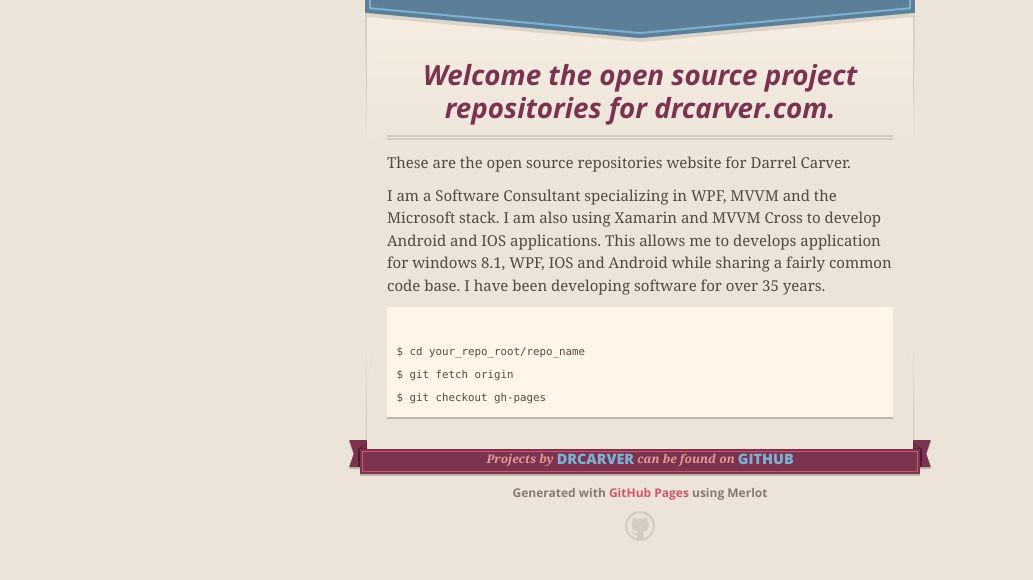
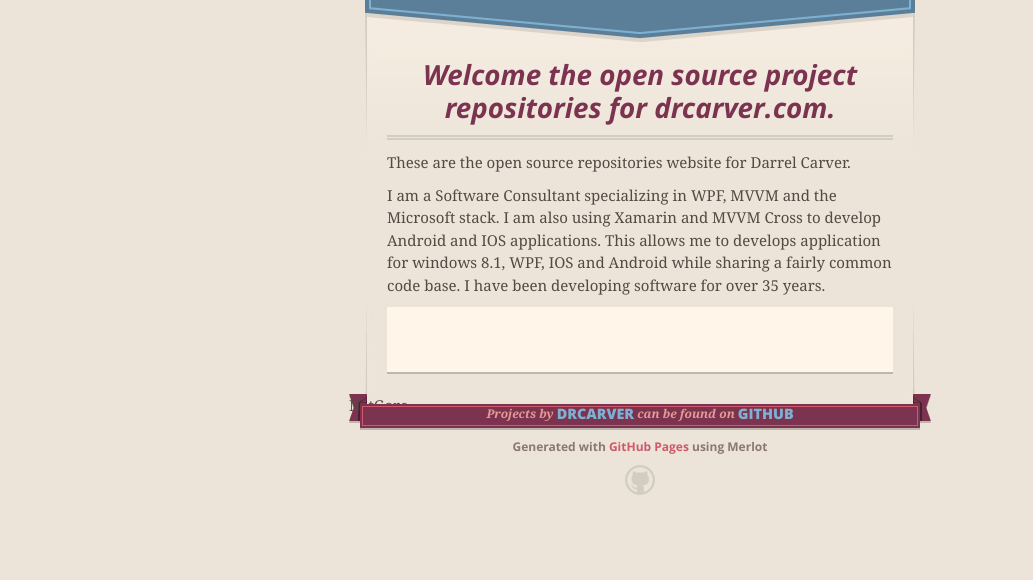
Before and after one commit to drcarver/drcarver.github.io, a plain HTML site: page index.html in a window 1280 px wide. Shown: the part 172-752 px from the top of the page, without its empty margins (0-1033 px from the left). Drawn offline with nearby package versions, Linux system fonts and the light colour scheme.

Commit message:
Update index.html

```diff
--- a/index.html
+++ b/index.html
@@ -55,9 +55,11 @@
           a fairly common code base.  I have been developing software for over 35 years.</p>
 
 <pre><code>
+<!--
 $ cd your_repo_root/repo_name
 $ git fetch origin
 $ git checkout gh-pages
+-->
 </code></pre>
       </section>
       <footer>
@@ -65,7 +67,7 @@ $ git checkout gh-pages
           <span class="ribbon-inner">
             <p>Projects by <a href="https://github.com/drcarver">drcarver</a> can be found on <a href="https://github.com/drcarver">GitHub</a></p>
           </span>
-          <span class="left-tail"></span>
+          <span class="left-tail">NetGore</span>
           <span class="right-tail"></span>
         </span>
         <p>Generated with <a href="http://pages.github.com">GitHub Pages</a> using Merlot</p>
```
